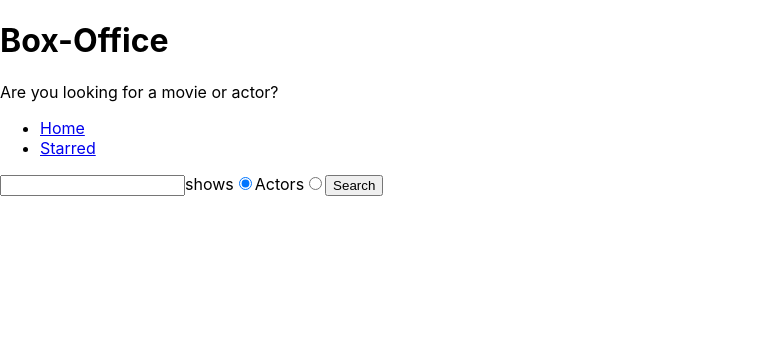
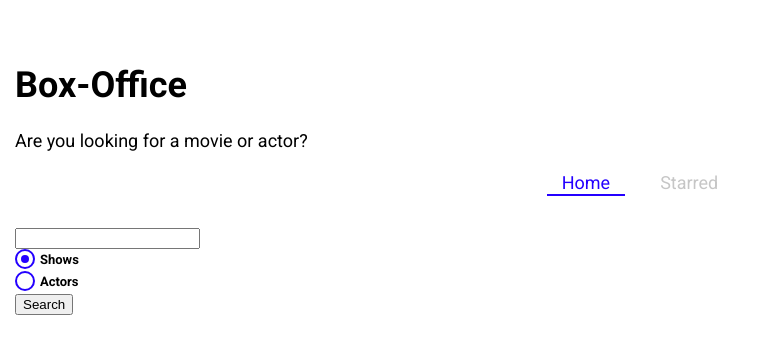
Before and after one commit to kumarSunny2184/Box-Office-app, a React (Create React App) app in the folder web/box-office/: page / in a window 1280 px wide. Shown: the top 354 px of the page, without its empty margins (0-780 px from the left). Built offline with nearby package versions, Linux system fonts and the light colour scheme.

Commit message:
installed styled components. create global theme with sc.

```diff
--- a/web/box-office/package.json
+++ b/web/box-office/package.json
@@ -8,6 +8,7 @@
     "react-dom": "^18.2.0",
     "react-router-dom": "^6.14.2",
     "react-scripts": "5.0.1",
+    "styled-components": "^6.0.5",
     "web-vitals": "^2.1.4",
     "workbox-background-sync": "^6.6.0",
     "workbox-broadcast-update": "^6.6.0",
--- a/web/box-office/public/index.html
+++ b/web/box-office/public/index.html
@@ -1,11 +1,14 @@
-<!DOCTYPE html>
+<!doctype html>
 <html lang="en">
   <head>
     <meta charset="utf-8" />
     <link rel="icon" href="%PUBLIC_URL%/favicon.ico" />
     <meta name="viewport" content="width=device-width, initial-scale=1" />
     <meta name="theme-color" content="#000000" />
-    <meta name="description" content="Web site created using create-react-app" />
+    <meta
+      name="description"
+      content="Web site created using create-react-app"
+    />
     <link rel="apple-touch-icon" href="%PUBLIC_URL%/logo192.png" />
     <!--
       manifest.json provides metadata used when your web app is installed on a
@@ -21,7 +24,12 @@
       work correctly both with client-side routing and a non-root public URL.
       Learn how to configure a non-root public URL by running `npm run build`.
     -->
-    <title>React App</title>
+    <link
+      href="https://fonts.googleapis.com/css?family=Roboto:300,400,700,&display=swap"
+      rel="stylesheet"
+    />
+    <title>Box Office</title>
+    <title>Box Office</title>
   </head>
   <body>
     <noscript>You need to enable JavaScript to run this app.</noscript>
--- a/web/box-office/src/App.jsx
+++ b/web/box-office/src/App.jsx
@@ -4,12 +4,14 @@ import Home from './pages/Home';
 import Starred from './pages/Starred';
 import MainLayout from './components/MainLayout';
 import Show from './pages/Show';
+import { GlobalTheme } from './theme';
 
 const queryClient = new QueryClient();
 
 function App() {
   return (
     <QueryClientProvider client={queryClient}>
+      <GlobalTheme>
         <BrowserRouter>
           <Routes>
             <Route element={<MainLayout />}>
@@ -20,21 +22,9 @@ function App() {
             <Route path="/show/:showId" element={<Show />} />
 
             <Route path="*" element={<div>404 Not Found</div>} />
-          {/*<Route path="/" element={<App />}>
-        <Route index element={<Home />} />
-        <Route path="teams" element={<Teams />}>
-          <Route path=":teamId" element={<Team />} />
-          <Route path="new" element={<NewTeamForm />} />
-          <Route index element={<LeagueStandings />} />
-        </Route>
-      </Route>
-      <Route element={<PageLayout />}>
-        <Route path="/privacy" element={<Privacy />} />
-        <Route path="/tos" element={<Tos />} />
-      </Route>
-      <Route path="contact-us" element={<Contact />} />*/}
           </Routes>
         </BrowserRouter>
+      </GlobalTheme>
     </QueryClientProvider>
   );
 }
--- /dev/null
+++ b/web/box-office/src/components/CustomRadio.jsx
@@ -0,0 +1,59 @@
+import styled from 'styled-components';
+
+const CustomRadio = ({ label, ...inputProps }) => {
+  return (
+    <StyledRadio>
+      {label}
+      <input {...inputProps} type="radio" />
+      <span />
+    </StyledRadio>
+  );
+};
+
+export default CustomRadio;
+
+const StyledRadio = styled.label`
+  display: block;
+  position: relative;
+  padding-left: 25px;
+  cursor: pointer;
+  font-size: 13px;
+  user-select: none;
+  font-weight: 700;
+  line-height: 1.65;
+  input {
+    position: absolute;
+    opacity: 0;
+    cursor: pointer;
+  }
+  span {
+    position: absolute;
+    top: 0;
+    left: 0;
+    height: 16px;
+    width: 16px;
+    background-color: #fff;
+    border: 2px solid ${({ theme }) => theme.mainColors.blue};
+    border-radius: 50%;
+  }
+  input:checked ~ span {
+    background-color: #fff;
+    border: 2px solid ${({ theme }) => theme.mainColors.blue};
+  }
+  span:after {
+    content: '';
+    position: absolute;
+    display: none;
+  }
+  input:checked ~ span:after {
+    display: block;
+  }
+  span:after {
+    top: 4px;
+    left: 4px;
+    width: 8px;
+    height: 8px;
+    border-radius: 50%;
+    background: ${({ theme }) => theme.mainColors.blue};
+  }
+`;
--- a/web/box-office/src/components/Navs.jsx
+++ b/web/box-office/src/components/Navs.jsx
@@ -1,4 +1,5 @@
-import { Link } from 'react-router-dom';
+import { NavLink } from 'react-router-dom';
+import styled from 'styled-components';
 
 const LINKS = [
   {
@@ -11,18 +12,58 @@ const LINKS = [
   },
 ];
 
+const NavList = styled.ul`
+  display: flex;
+  justify-content: center;
+  list-style: none;
+  margin: 0 0 30px;
+  padding: 0;
+  li {
+    margin: 0 10px;
+  }
+`;
+
 const Navs = () => {
   return (
-    <div>
-      <ul>
-        {LINKS.map(item => (
-          <li key={item.to}>
-            <Link to={item.to}>{item.text}</Link>
-          </li>
-        ))}
-      </ul>
-    </div>
+    <NavList>
+      {LINKS.map(item => (
+        <li key={item.to}>
+          <LinkStyled to={item.to}>{item.text}</LinkStyled>
+        </li>
+      ))}
+    </NavList>
   );
 };
 
+const LinkStyled = styled(NavLink)`
+  display: block;
+  padding: 3px 15px;
+  position: relative;
+  text-decoration: none;
+  color: ${({ theme }) => theme.mainColors.gray};
+  &.active {
+    color: ${({ theme }) => theme.mainColors.blue};
+    &:after {
+      content: '';
+      position: absolute;
+      display: block;
+      height: 2px;
+      left: 0%;
+      bottom: 0;
+      background-color: ${({ theme }) => theme.mainColors.blue};
+      animation: slide-in 0.3s ease-in forwards;
+      @keyframes slide-in {
+        from {
+          left: 50%;
+          width: 0;
+        }
+        to {
+          left: 0%;
+          width: 100%;
+        }
+      }
+    }
+  }
+`;
+
 export default Navs;
--- a/web/box-office/src/components/SearchForm.jsx
+++ b/web/box-office/src/components/SearchForm.jsx
@@ -1,5 +1,6 @@
 import { useState } from 'react';
 import { useSearchStr } from '../lib/useSearchStr';
+import CustomRadio from './CustomRadio';
 
 const SearchForm = ({ onSearch }) => {
   const [searchStr, setSearchStr] = useSearchStr();
@@ -28,27 +29,21 @@ const SearchForm = ({ onSearch }) => {
     <form onSubmit={onSubmit}>
       <input type="text" value={searchStr} onChange={onSearchInputChange} />
 
-      <label>
-        shows
-        <input
-          type="radio"
+      <CustomRadio
+        label="Shows"
         name="search-option"
         value="shows"
         checked={searchOption === 'shows'}
         onChange={onRadioChange}
       />
-      </label>
 
-      <label>
-        Actors
-        <input
-          type="radio"
+      <CustomRadio
+        label="Actors"
         name="search-option"
         value="actors"
         checked={searchOption === 'actors'}
         onChange={onRadioChange}
       />
-      </label>
 
       <button type="submit">Search</button>
     </form>
--- a/web/box-office/src/index.css
+++ /dev/null
@@ -1,13 +0,0 @@
-body {
-  margin: 0;
-  font-family: -apple-system, BlinkMacSystemFont, 'Segoe UI', 'Roboto', 'Oxygen',
-    'Ubuntu', 'Cantarell', 'Fira Sans', 'Droid Sans', 'Helvetica Neue',
-    sans-serif;
-  -webkit-font-smoothing: antialiased;
-  -moz-osx-font-smoothing: grayscale;
-}
-
-code {
-  font-family: source-code-pro, Menlo, Monaco, Consolas, 'Courier New',
-    monospace;
-}
--- a/web/box-office/src/index.jsx
+++ b/web/box-office/src/index.jsx
@@ -1,5 +1,4 @@
 import ReactDOM from 'react-dom/client';
-import './index.css';
 import App from './App';
 import * as serviceWorkerRegistration from './serviceWorkerRegistration';
 import reportWebVitals from './reportWebVitals';
--- /dev/null
+++ b/web/box-office/src/theme.jsx
@@ -0,0 +1,30 @@
+import { ThemeProvider, createGlobalStyle } from 'styled-components';
+
+const theme = {
+  fontFamily: 'Roboto, sans-serif',
+  mainColors: {
+    blue: '#2400ff',
+    gray: '#c6c6c6',
+    dark: '#353535',
+  },
+};
+
+const GlobalStyles = createGlobalStyle`
+  body {
+    font-family: ${({ theme }) => theme.fontFamily};
+    font-size: 18px;
+    margin: 0;
+    padding-top: 40px;
+    padding-left: 15px;
+    padding-right: 15px;
+  }
+`;
+
+export const GlobalTheme = ({ children }) => {
+  return (
+    <ThemeProvider theme={theme}>
+      <GlobalStyles />
+      {children}
+    </ThemeProvider>
+  );
+};
```
Also changed, not shown: 1 other file (tests, documents, lock files or other folders). Lines whose indentation alone changed are shown as unchanged.
